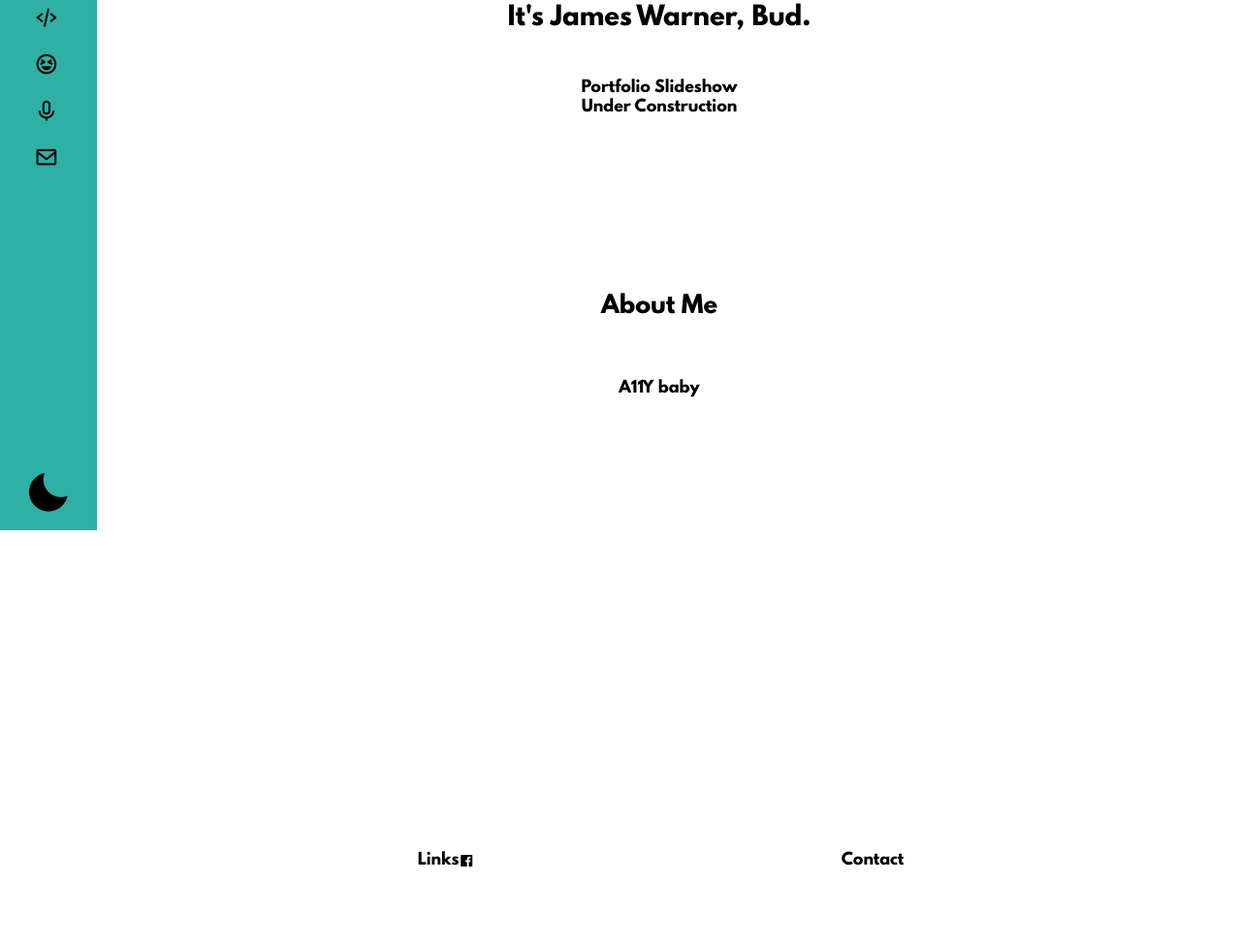
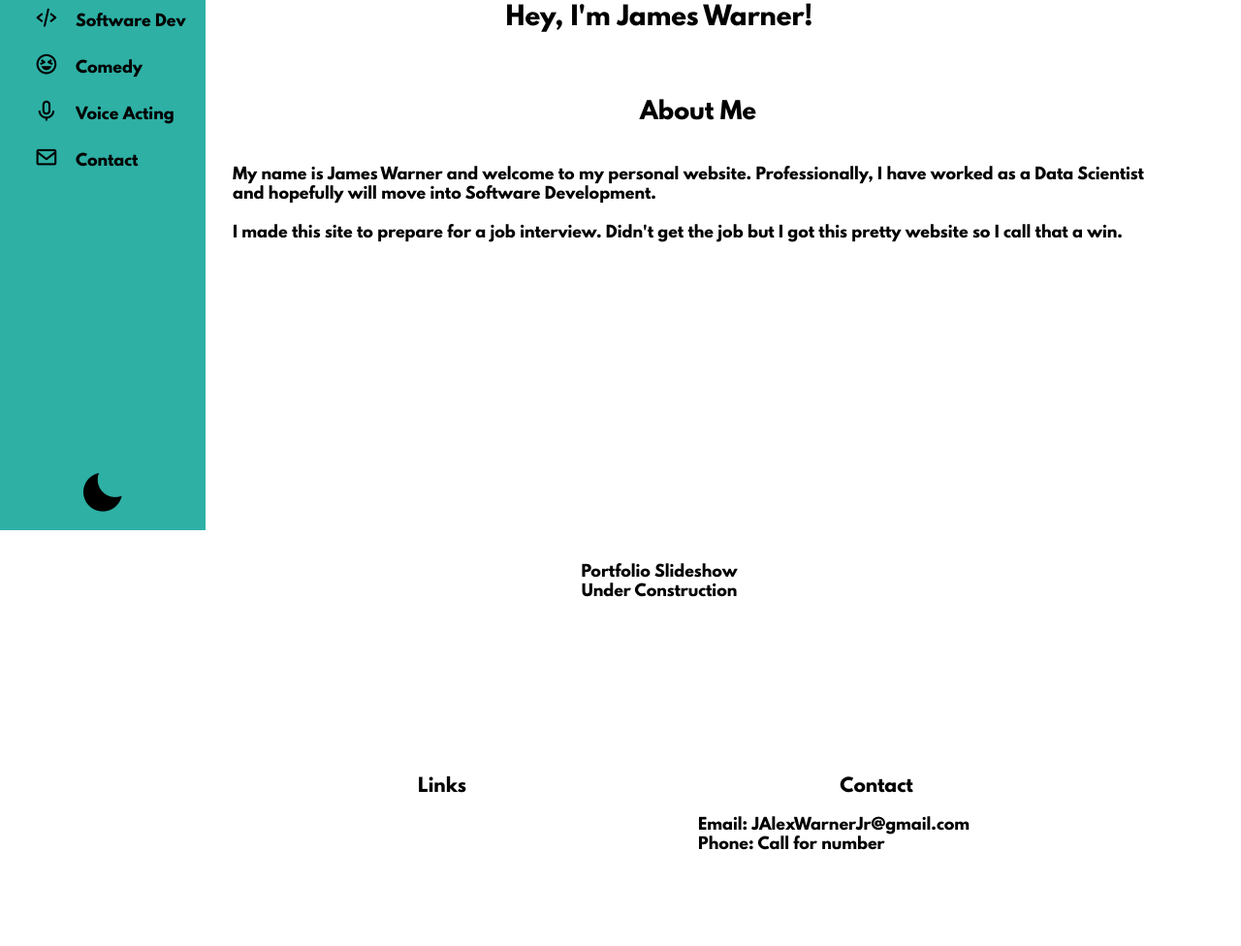
Before and after one commit to JAlexWarner/JAlexWarner.github.io, a website: page index.html in a window 1280 px wide. Shown: the part 253-1229 px from the top of the page at 97% size. Drawn offline with nearby package versions, Linux system fonts and the light colour scheme.

Commit message:
Fix on bottom grids on index

```diff
--- a/arrangement.css
+++ b/arrangement.css
@@ -33,7 +33,7 @@
 }
 
 .nav-bar:hover {
-  width: 11.5rem;
+  width: 12rem;
 }
 
 .nav-bar:not(:hover) .nav-links li {
@@ -105,8 +105,8 @@
   flex-shrink: 0;
   flex-grow: 0;
   transition: flex-basis var(--slower-speed) ease;
-  /* -webkit-animation: fadeIn var(--slower-speed) linear;
-  animation: fadeIn var(--slower-speed) linear ; */
+  -webkit-animation: fadeIn var(--slower-speed) linear;
+  animation: fadeIn var(--slower-speed) linear ;
   opacity: 1;
   display: flex;
 }
@@ -126,12 +126,21 @@
   display: grid;
   height: 175px;
   grid-template-columns: 1fr 1fr;
+  gap: 1rem;
 }
 
 .main-grid-item {
-  display: flex;
-  align-items: center;
-  justify-content: center;
+  /* border: 1px solid indianred; */
+}
+
+.links-info {
+  display: grid;
+}
+
+.contact-info {
+  display: grid;
+  grid-template-rows: min-content auto;
+  padding: 0rem 2rem;
 }
 
 /* https://jsfiddle.net/p0Lygk37/1/ For learning event handlers */
--- a/index.html
+++ b/index.html
@@ -15,24 +15,39 @@
         <div style="padding-bottom: 20px">
             <img src="assets/me_square.jpg" class="center circle-border grayscale" height=150px width=150px>
                 <p class="center-text" style="font-size:26px">
-                    It's James Warner, Bud.
+                    Hey, I'm James Warner!
                 </p>
+        </div>
+        <div style="height:30rem; width: 60rem; margin: auto">
+            <div class="center-text">
+                <h2>About Me</h2><br>
+            </div>
+            My name is James Warner and welcome to my personal website.
+            Professionally, I have worked as a Data Scientist and hopefully
+            will move into Software Development.
+            <br><br>
+            I made this site to prepare for a job interview. Didn't get the job but I got this pretty website so I call that a win.
         </div>
         <div class="center-text" style="height:200px;">
             Portfolio Slideshow<br>
             Under Construction
         </div>
-        <div class="center-text" style="height:500px;">
-            <h2>About Me</h2><br><br>
-            A11Y baby<br>
-        </div>
         <div class="main-grid-container">
-            <div class="main-grid-item links">
-                Links<br/>
-                <i class='bx bxl-facebook-square'></i>
+            <div class="main-grid-item links-info">
+                <div class="links-title center-text">
+                    <h3>Links</h3>
+                </div>
+                <!-- <i class='bx bxl-facebook-square'></i> -->
             </div>
             <div class="main-grid-item contact-info">
-                Contact
+                <div class="contant-title center-text">
+                    <h3>Contact</h3>
+                </div>
+                <div >
+                    Email: JAlexWarnerJr@gmail.com<br>
+                    Phone: Call for number
+                </div>
+
             </div>
         </div>
     </div>
```
Also changed, not shown: page_index.css (added).
